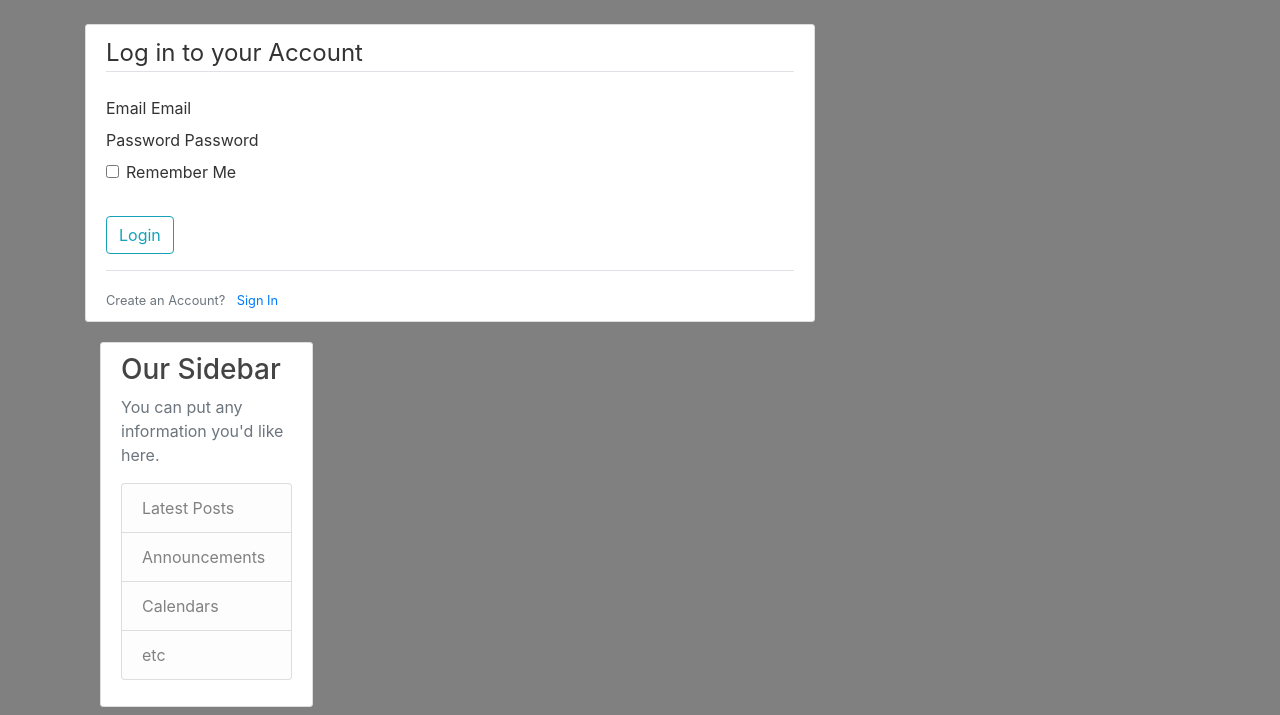
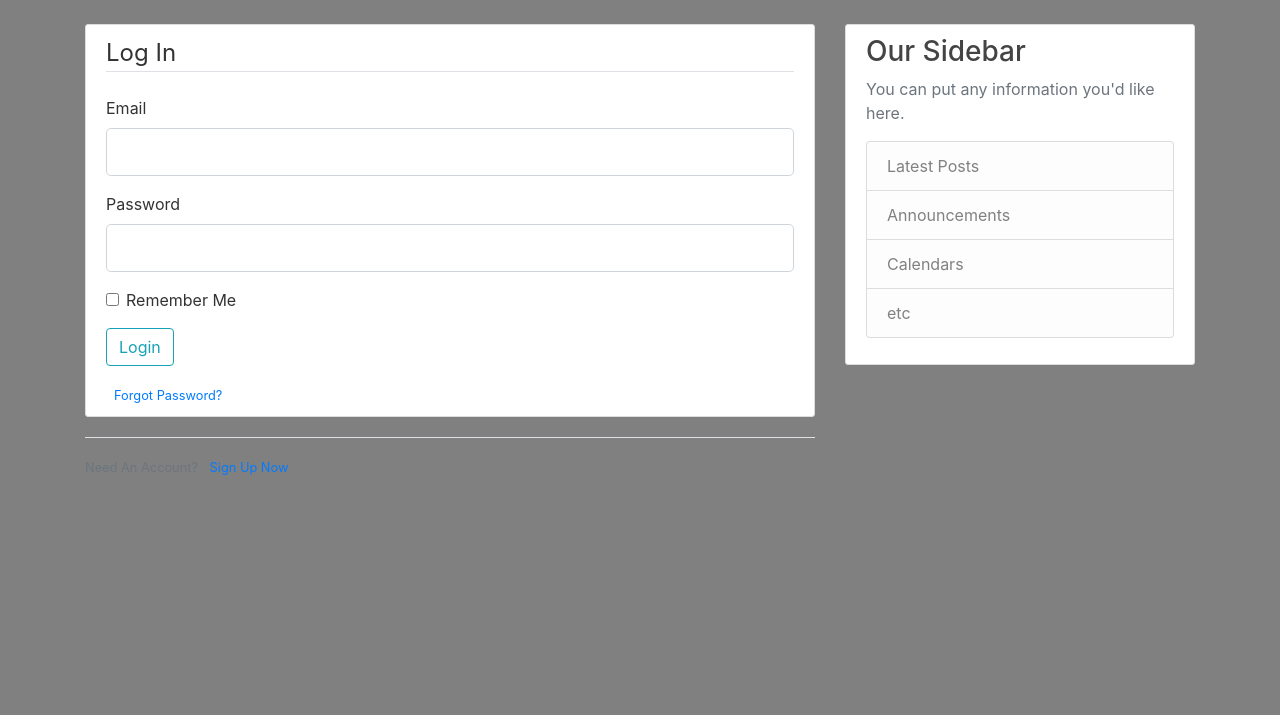
Before and after one commit to SkimaniKings/Blog-App, a Flask app: page /login in a window 1280 px wide. Shown: the part 56-771 px from the top of the page. Run offline with Flask 2, Linux system fonts and the light colour scheme; some libraries are stand-ins or nearby versions.

Commit message:
make adjustments to the login forms

```diff
--- a/templates/login.htm
+++ b/templates/login.htm
@@ -1,51 +1,52 @@
-{% extends 'layouts.htm' %}
+{% extends "layouts.htm" %}
 {% block content %}
     <div class="content-section">
         <form method="POST" action="">
             {{ form.hidden_tag() }}
             <fieldset class="form-group">
-            <legend class="border-bottom mb-4">Log in to your Account</legend>
-
-
+                <legend class="border-bottom mb-4">Log In</legend>
                 <div class="form-group">
                     {{ form.email.label(class="form-control-label") }}
                     {% if form.email.errors %}
-                    {{form.email(class="form-control-lg is-invalid")}}
+                        {{ form.email(class="form-control form-control-lg is-invalid") }}
                         <div class="invalid-feedback">
-                        {% for error in form.email.errors%}
-                        <span>{{error}}</span>
+                            {% for error in form.email.errors %}
+                                <span>{{ error }}</span>
                             {% endfor %}
                         </div>
                     {% else %}
-                    {{ form.email.label(class="form-control-label") }}
+                        {{ form.email(class="form-control form-control-lg") }}
                     {% endif %}
-
+                </div>
                 <div class="form-group">
                     {{ form.password.label(class="form-control-label") }}
                     {% if form.password.errors %}
-                        {{form.password(class="form-control-lg is-invalid")}}
+                        {{ form.password(class="form-control form-control-lg is-invalid") }}
                         <div class="invalid-feedback">
-                            {% for error in form.password.errors%}
-                            <span>{{error}}</span>
+                            {% for error in form.password.errors %}
+                                <span>{{ error }}</span>
                             {% endfor %}
                         </div>
                     {% else %}
-                        {{ form.password.label(class="form-control-label") }}
+                        {{ form.password(class="form-control form-control-lg") }}
                     {% endif %}
+                </div>
                 <div class="form-check">
-                            {{form.remember(class="form-check-input")}}
-                            {{form.remember.label(class="form-check-label")}}
+                    {{ form.remember(class="form-check-input") }}
+                    {{ form.remember.label(class="form-check-label") }}
                 </div>
-
             </fieldset>
             <div class="form-group">
                 {{ form.submit(class="btn btn-outline-info") }}
             </div>
-
+            <small class="text-muted ml-2">
+                <a href="#">Forgot Password?</a>
+            </small>
         </form>
+    </div>
     <div class="border-top pt-3">
         <small class="text-muted">
-             Create an Account? <a class="ml-2" href="{{ url_for('register') }}">Sign In</a>
+            Need An Account? <a class="ml-2" href="{{ url_for('register') }}">Sign Up Now</a>
         </small>
     </div>
 {% endblock content %}
```
Also changed, not shown: templates/register.htm (+22 -28 lines). Lines whose indentation alone changed are shown as unchanged.
